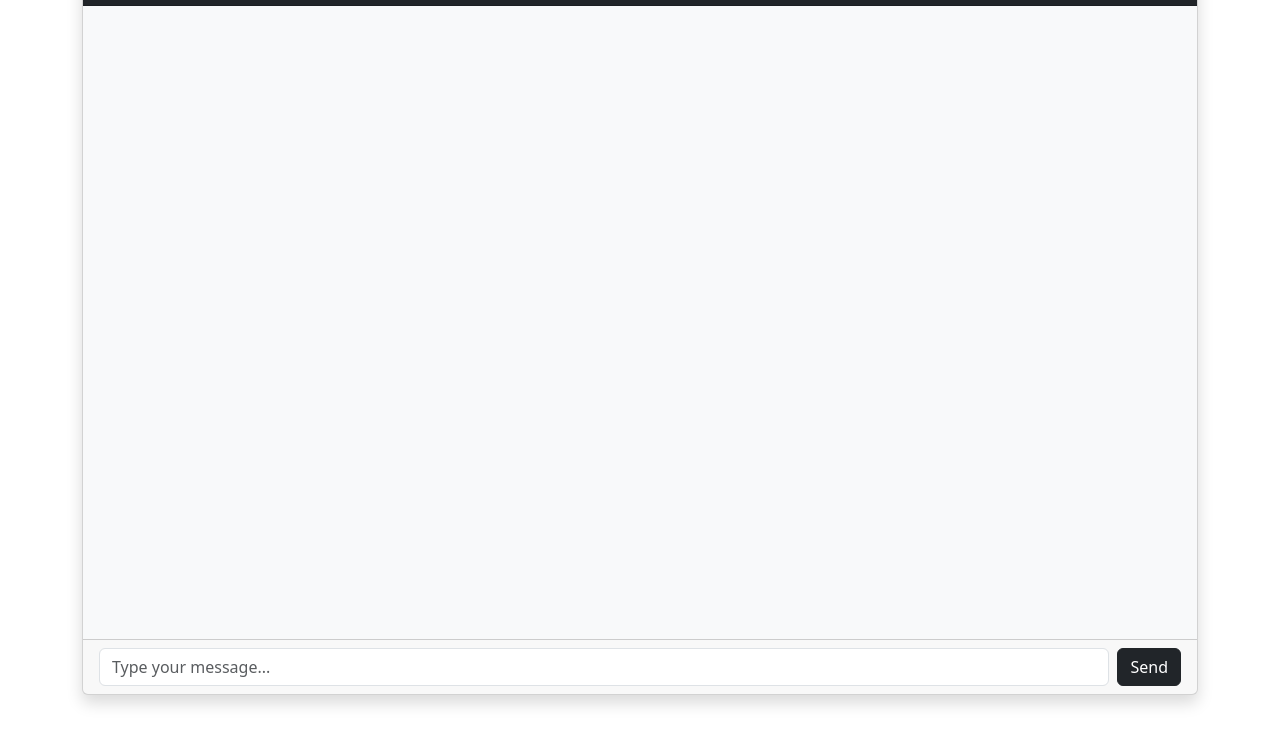
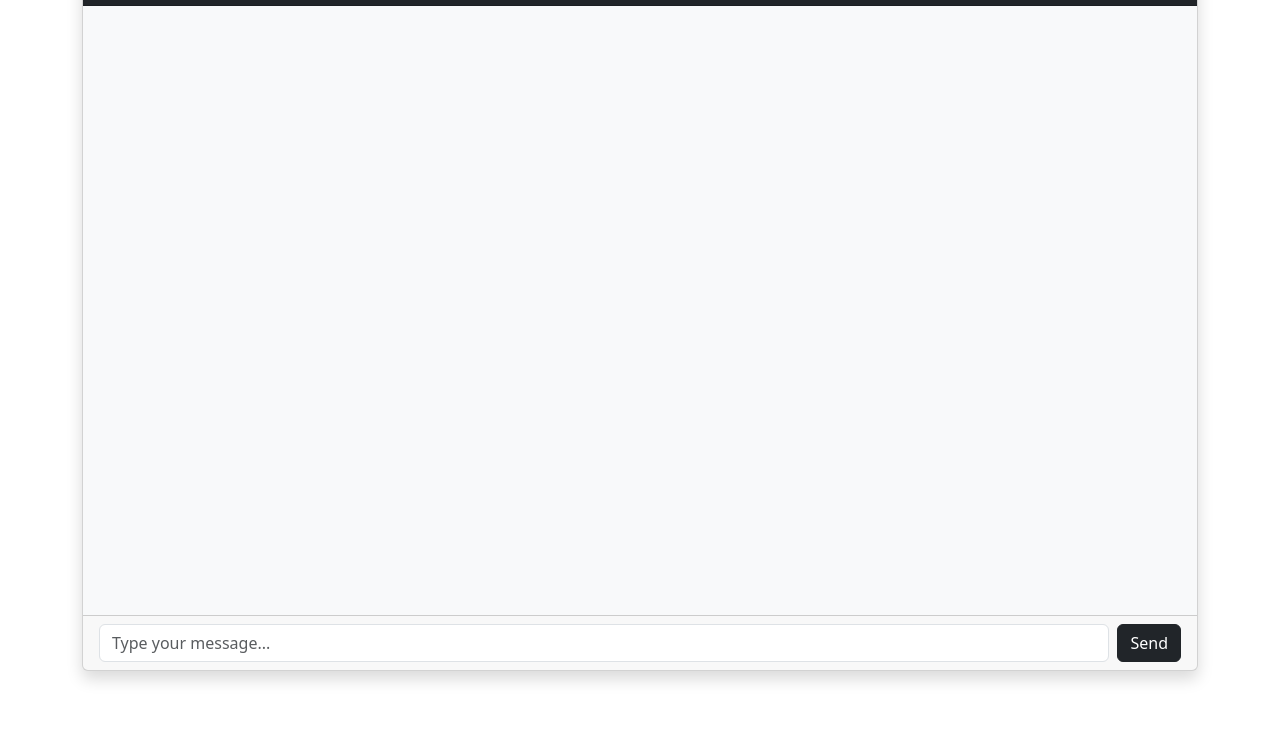
Before and after one commit to prince0609/chatbot, a website: page public/index.html in a window 1280 px wide. Shown: the part 65-800 px from the top of the page. Drawn offline with nearby package versions, Linux system fonts and the light colour scheme.

Commit message:
change in height

```diff
--- a/public/index.html
+++ b/public/index.html
@@ -42,7 +42,7 @@
   </head>
   <body class="bg-">
     <div class="container mt-4">
-      <div class="card shadow" style="height: 92vh">
+      <div class="card shadow" style="height: 89vh">
         <div class="card-header bg-dark text-white">
           <h4 class="mb-0">Chat Bot (OpenRouter API)</h4>
         </div>
```
